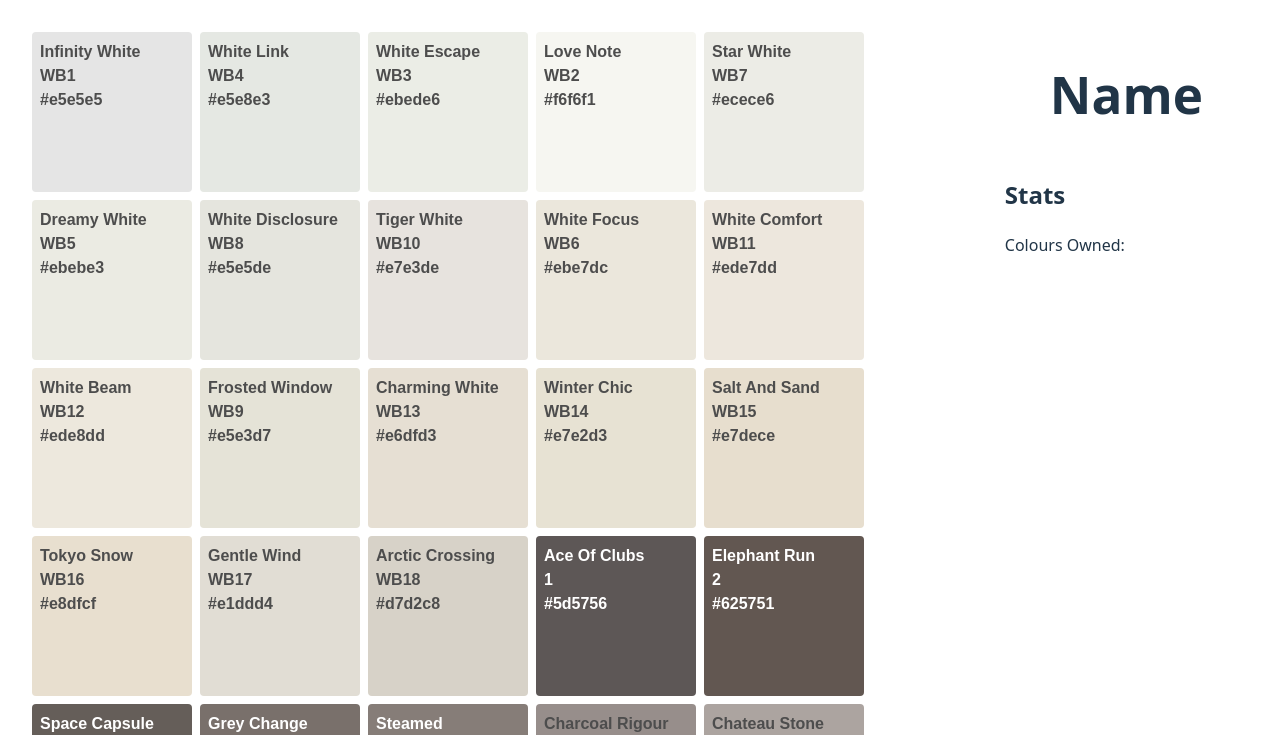
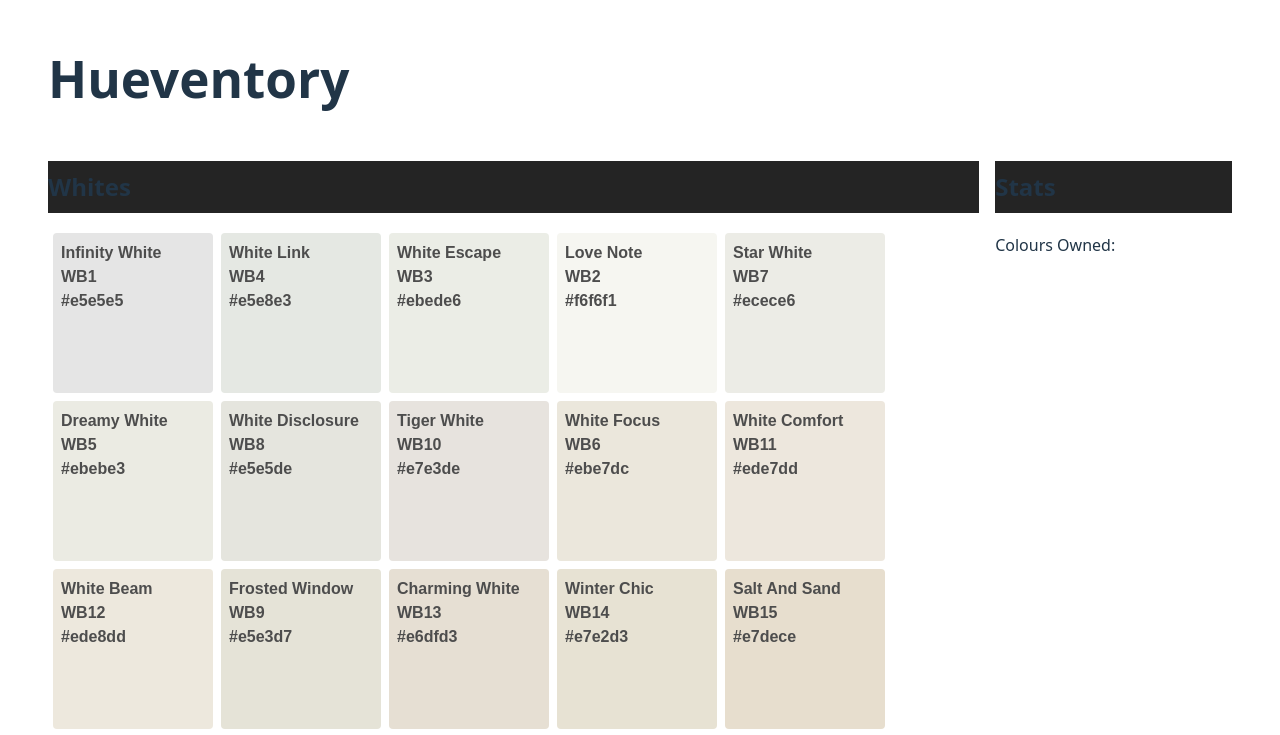
Before and after one commit to Jazzmoin/Hueventory, a Svelte app: page / in a window 1280 px wide. Shown: the top 735 px of the page. Built offline with nearby package versions, Linux system fonts and the light colour scheme.

Commit message:
Colours organised into categories + scrollable colour section

```diff
--- a/index.html
+++ b/index.html
@@ -3,6 +3,7 @@
   <head>
     <meta charset="UTF-8" />
     <meta name="viewport" content="width=device-width, initial-scale=1.0" />
+      <link type="image/png" sizes="16x16" rel="icon" href="src/assets/icons8-colour-16.png">
     <title>Hueventory</title>
   </head>
   <body>
--- a/src/App.svelte
+++ b/src/App.svelte
@@ -1,6 +1,5 @@
 <!-- Todo: -->
-<!--    - fun chars to display colours owned and colour percentage of colour categories owned -->
-<!--    - fix colour of text on some of the swatches -->
+<!--    - fun charts to display colours owned and colour percentage of colour categories owned -->
 <!--    - add other pages for different brands? -->
 <!--    - colour opactity is lowered and a tick appears in the bottom right for owned colours -->
 
@@ -8,24 +7,33 @@
   import ColourSwatch from "./lib/components/ColourSwatch.svelte";
   import {onMount} from "svelte";
   import { colourInfo, loadColours } from './lib/utils/loadColours';
-  import type {Colour} from "./lib/utils/loadColours";
 
   onMount(() => {
       loadColours().catch(e => console.error('Failed to load colours', e));
   });
+
+  $: categories = Array.from(new Set($colourInfo.map(c => c.category)));
 </script>
+
+<h1>Hueventory</h1>
 
 <main class="main">
         <div class="column" style="flex-grow:2">
             <div class="swatch-container">
-            {#each $colourInfo.values() as colour}
+                {#each categories as category}
+                    <section class="colour-section">
+                        <h2>{category}</h2>
+
+                        <div class="swatch-group">
+                            {#each $colourInfo.filter(c => c.category === category) as colour}
                                 <ColourSwatch {colour} />
                             {/each}
                         </div>
+                    </section>
+                {/each}
             </div>
-
+        </div>
         <div class="column" style="flex-grow:0.5">
-        <h1>Name</h1>
             <div class="stats">
                 <div>
                     <h2>Stats</h2>
@@ -40,27 +48,48 @@
         display: flex;
         flex-direction: row;
         box-sizing: border-box;
+        height: 100vh;
     }
-    .swatch-container {
+
+    .swatch-group {
         display: flex;
         flex-wrap: wrap;
+        gap: 0.5rem;
+        margin: 5px;
+    }
+
+    .swatch-container {
+        display: block;
         gap: 0.5em;
-        padding: 0;
+        overflow: auto;
+        scrollbar-width: none;
+        padding: 0 1rem 10rem 0;
     }
 
     :global(.column) {
         flex: 1 1 0;
         min-width: 0;
-
         display: flex;
         flex-direction: column;
         min-height: 0;
-        gap: var(--box_gap);
+    }
+
+    .colour-section {
+        margin-bottom: 2rem;
+    }
+
+    h1 {
+        text-align: left;
+        padding: 0;
     }
 
     h2 {
-        text-align: left;
-        padding: 0;
+        position: sticky;
+        /*text-align: left;*/
+        background-color: #242424;
+        top: 0;
+        padding: 0.5rem 0;
+        z-index: 10;
     }
 
     p {
--- a/src/app.css
+++ b/src/app.css
@@ -6,6 +6,7 @@
   color-scheme: light dark;
   color: rgba(255, 255, 255, 0.87);
   background-color: #242424;
+    overflow-y: hidden;
 
   font-synthesis: none;
   text-rendering: optimizeLegibility;
@@ -41,8 +42,8 @@ h1 {
 
 #app {
   margin: 0 auto;
-  padding: 2rem;
-  text-align: center;
+    padding: 1rem 3rem 3rem;
+    text-align: left;
 }
 
 button {
--- a/src/lib/components/ColourSwatch.svelte
+++ b/src/lib/components/ColourSwatch.svelte
@@ -19,6 +19,8 @@
         textColour = "#4d4d4d"
     }
 
+    let on = $state(false);
+
 </script>
 
 <style>
@@ -26,6 +28,10 @@
         width: 10em;
         height: 10em;
         border-radius: 4px;
+    }
+
+    .swatch:hover {
+        box-shadow: 0px 0px 5px 2px rgba(255, 255, 255, 0.68) !important;
     }
 
     .info {
@@ -37,9 +43,9 @@
 </style>
 
 <div class="swatch" style="background-color: {colourInfo.colour}; color: {textColour}">
-        <div class="info">
-            <div>{colourInfo.name}</div>
-            <div>{colourInfo.code}</div>
-            <div>{colourInfo.colour}</div>
-        </div>
+    <div class="info">
+        <div>{colourInfo.name}</div>
+        <div>{colourInfo.code}</div>
+        <div>{colourInfo.colour}</div>
+    </div>
 </div>
--- a/src/lib/utils/loadColours.ts
+++ b/src/lib/utils/loadColours.ts
@@ -19,10 +19,6 @@ export async function loadColours() {
 
     deduplicated.sort((a, b) => Number(a.code) - Number(b.code));
 
-    // let cats = new Set(deduplicated.map(c => c.category));
-    // console.log(cats);
-
-
     colourInfo.set(deduplicated);
 
     return deduplicated;
```
Also changed, not shown: src/assets/icons8-colour-16.png (added), 1 other file (tests, documents, lock files or other folders). Lines whose indentation alone changed are shown as unchanged.
